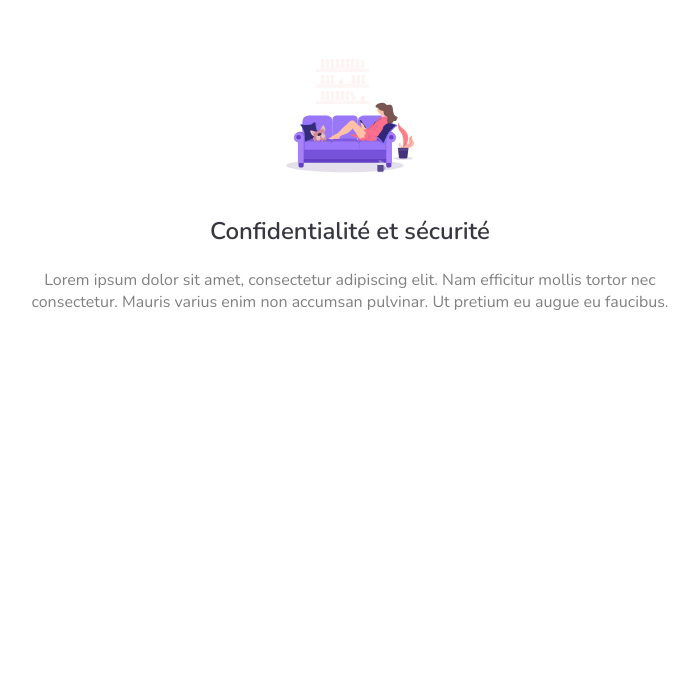
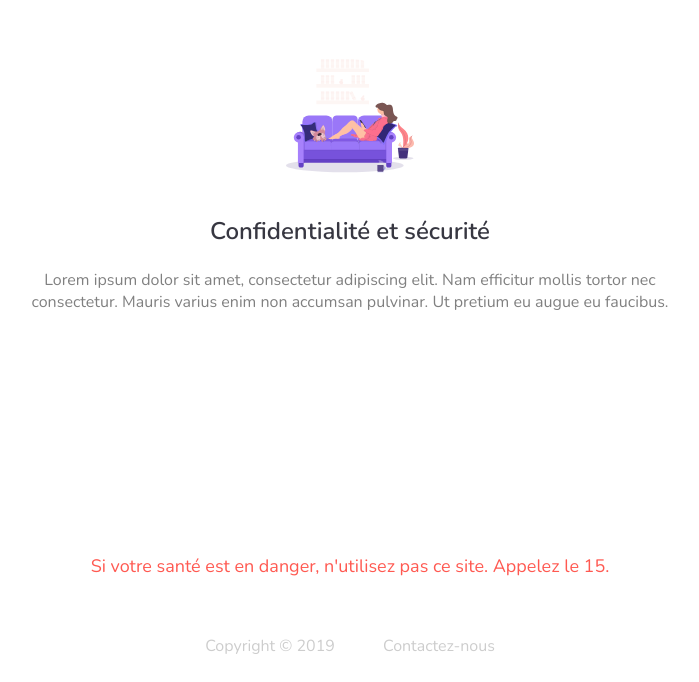
Before and after one commit to therealemjy/mindie-landing-page, a Gatsby site: page / in a window 1280 px wide. Shown: the part 862-1544 px from the top of the page, without its empty margins (290-989 px from the left). Before the commit the page ends 1416 px from the top, so only its background shows below. Built offline with nearby package versions, Linux system fonts and the light colour scheme; Gatsby itself is replaced by a stand-in of ours.

Commit message:
improve footer

```diff
--- /dev/null
+++ b/src/components/Footer/index.js
@@ -0,0 +1,25 @@
+import React from 'react';
+
+import * as Style from './style';
+
+const Footer = () => {
+  return (
+    <Style.Wrapper>
+      <Style.WarningTitle>
+        Si votre santé est en danger, n'utilisez pas ce site. Appelez le 15.
+      </Style.WarningTitle>
+
+      <Style.Infos>
+        <Style.Copyright>
+          Copyright &#169; {new Date().getFullYear()}
+        </Style.Copyright>
+
+        <Style.Contact href="mailto:bonjour@mindie.app">
+          Contactez-nous
+        </Style.Contact>
+      </Style.Infos>
+    </Style.Wrapper>
+  );
+};
+
+export default Footer;
--- /dev/null
+++ b/src/components/Footer/style.js
@@ -0,0 +1,40 @@
+import styled, { css } from 'styled-components';
+
+import * as Spacing from 'styles/spacing';
+import * as Colors from 'styles/colors';
+import OriginalWrapper from 'components/Wrapper';
+
+export const Wrapper = styled(OriginalWrapper)``;
+
+export const WarningTitle = styled.div`
+  font-size: 1.125rem;
+  color: ${Colors.pastelRed};
+  text-align: center;
+  display: block;
+  margin-bottom: ${Spacing.base * 4}px;
+`;
+
+export const Infos = styled.div`
+  display: flex;
+  justify-content: center;
+  padding: ${Spacing.base * 2}px 0;
+`;
+
+const ItemCss = css`
+  color: ${Colors.lightGrey};
+  padding: ${Spacing.base}px;
+  margin: 0 ${Spacing.base * 2}px;
+`;
+
+export const Copyright = styled.span`
+  ${ItemCss};
+`;
+
+export const Contact = styled.a`
+  ${ItemCss};
+  text-decoration: none;
+
+  &:hover {
+    color: ${Colors.azure};
+  }
+`;
--- a/src/pages/index.js
+++ b/src/pages/index.js
@@ -4,6 +4,7 @@ import Layout from 'components/Layout';
 import SEO from 'components/SEO';
 import Header from 'components/Header';
 import SectionSecurity from 'components/SectionSecurity';
+import Footer from 'components/Footer';
 
 export default function App() {
   return (
@@ -13,6 +14,8 @@ export default function App() {
       <Header />
 
       <SectionSecurity />
+
+      <Footer />
     </Layout>
   );
 }
```
Also changed, not shown: src/styles/colors.js (renamed from src/styles/colours.js).
